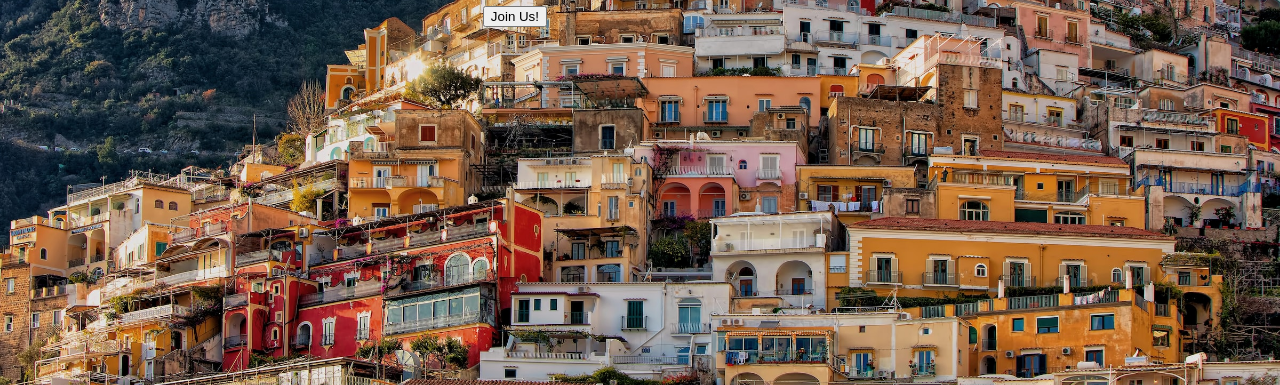
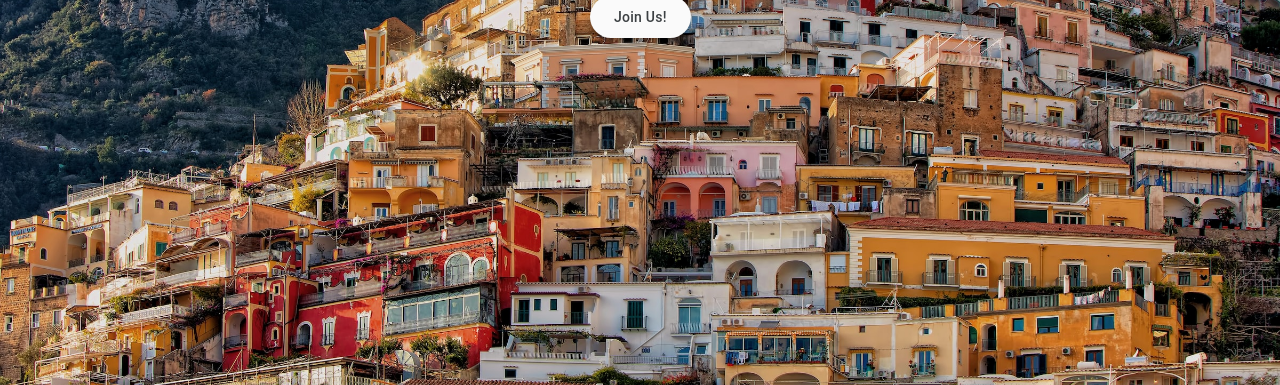
Before and after one commit to AWTeam9/TravelingEverywhere, a website: page public/html/index.html in a window 1280 px wide. Shown: the part 431-816 px from the top of the page. Drawn offline with Linux system fonts and the light colour scheme.

Commit message:
feat: 시작 버튼 디자인 변경

```diff
--- a/public/css/style.css
+++ b/public/css/style.css
@@ -9,7 +9,81 @@ body {
     min-height: 100vh;
 }
 
+.content {
+    text-align: center;
+}
+
 #title {
     color: white;
     text-shadow: 2px 2px 2px darkgray;
 }
+
+/* CSS */
+.startButton {
+  align-items: center;
+  appearance: none;
+  background-color: rgb(250, 250, 250);
+  border-radius: 24px;
+  border-style: none;
+  box-shadow: rgba(0, 0, 0, .2) 0 3px 5px -1px,rgba(0, 0, 0, .14) 0 6px 10px 0,rgba(0, 0, 0, .12) 0 1px 18px 0;
+  box-sizing: border-box;
+  color: #3c4043;
+  cursor: pointer;
+  display: inline-flex;
+  fill: currentcolor;
+  font-family: "Google Sans",Roboto,Arial,sans-serif;
+  font-size: 14px;
+  font-weight: 500;
+  height: 42px;
+  justify-content: center;
+  letter-spacing: .25px;
+  line-height: normal;
+  max-width: 100%;
+  overflow: visible;
+  padding: 2px 24px;
+  position: relative;
+  text-align: center;
+  text-transform: none;
+  transition: box-shadow 280ms cubic-bezier(.4, 0, .2, 1),opacity 15ms linear 30ms,transform 270ms cubic-bezier(0, 0, .2, 1) 0ms;
+  user-select: none;
+  -webkit-user-select: none;
+  touch-action: manipulation;
+  width: auto;
+  will-change: transform,opacity;
+  z-index: 0;
+}
+
+/* .button-17:hover {
+  background: #F6F9FE;
+  color: #174ea6;
+}
+
+.button-17:active {
+  box-shadow: 0 4px 4px 0 rgb(60 64 67 / 30%), 0 8px 12px 6px rgb(60 64 67 / 15%);
+  outline: none;
+}
+
+.button-17:focus {
+  outline: none;
+  border: 2px solid #4285f4;
+}
+
+.button-17:not(:disabled) {
+  box-shadow: rgba(60, 64, 67, .3) 0 1px 3px 0, rgba(60, 64, 67, .15) 0 4px 8px 3px;
+}
+
+.button-17:not(:disabled):hover {
+  box-shadow: rgba(60, 64, 67, .3) 0 2px 3px 0, rgba(60, 64, 67, .15) 0 6px 10px 4px;
+}
+
+.button-17:not(:disabled):focus {
+  box-shadow: rgba(60, 64, 67, .3) 0 1px 3px 0, rgba(60, 64, 67, .15) 0 4px 8px 3px;
+}
+
+.button-17:not(:disabled):active {
+  box-shadow: rgba(60, 64, 67, .3) 0 4px 4px 0, rgba(60, 64, 67, .15) 0 8px 12px 6px;
+}
+
+.button-17:disabled {
+  box-shadow: rgba(60, 64, 67, .3) 0 1px 3px 0, rgba(60, 64, 67, .15) 0 4px 8px 3px;
+} */
--- a/public/html/index.html
+++ b/public/html/index.html
@@ -13,7 +13,7 @@
         <div class="content">
             <h1 id="title">Traveling Everywhere!</h1>
             <form action="./select.html">
-                <button type="submit">Join Us!</button>
+                <button class="startButton" type="submit">Join Us!</button>
             </form>
         </div>
     </div>
```
